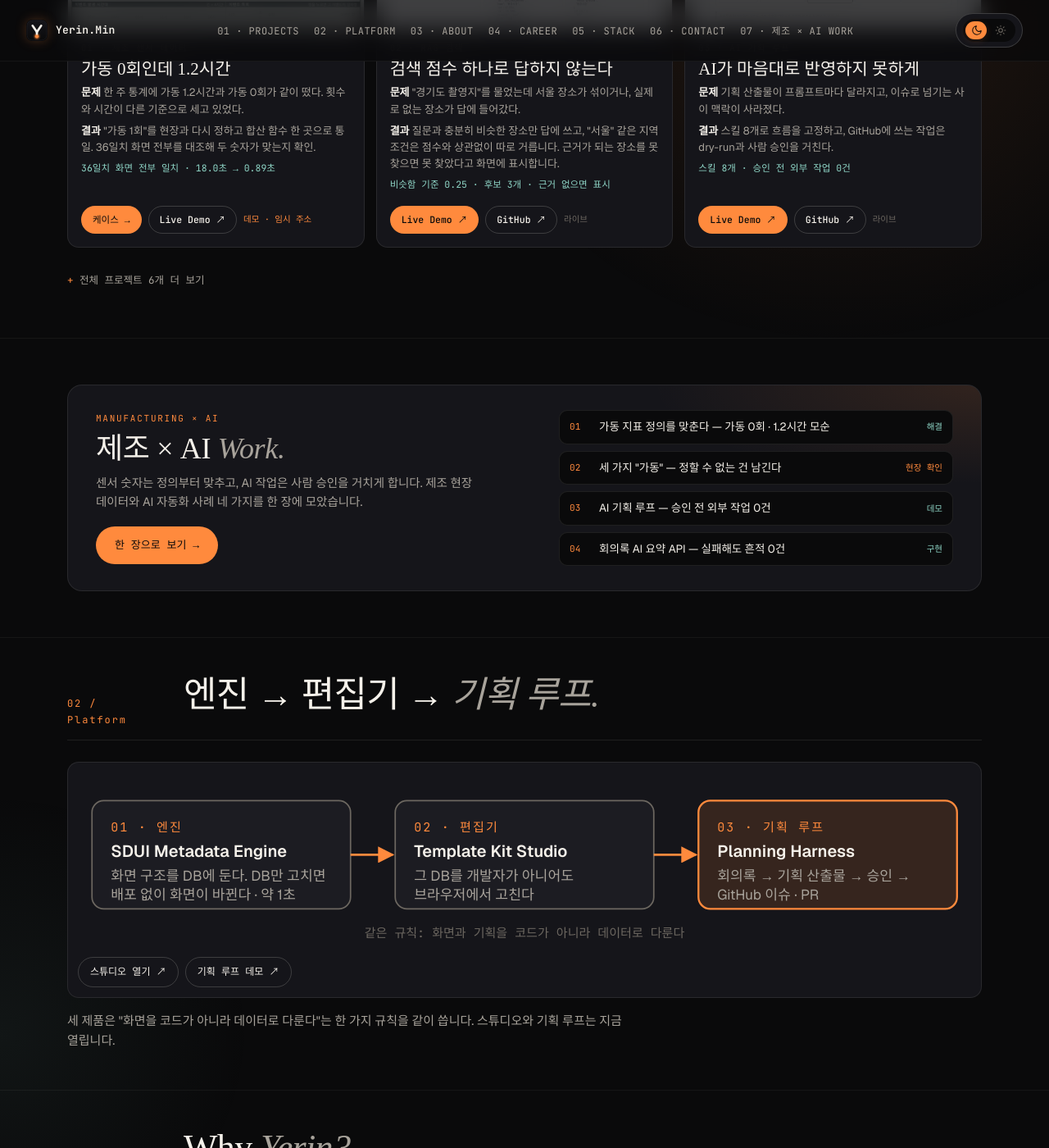
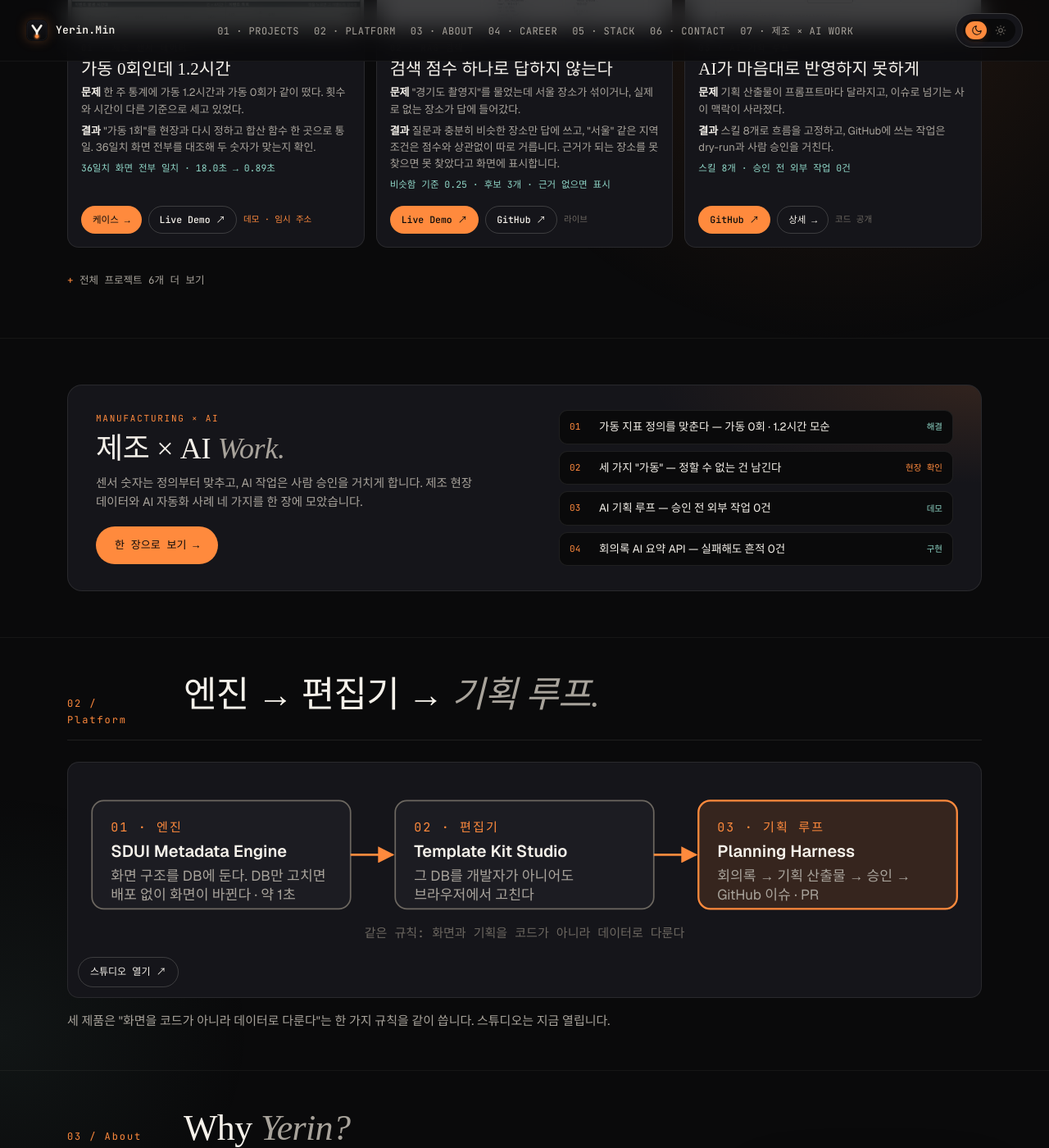
Before and after one commit to feed-mina/feed-mina.github.io, a Jekyll site: the page index.html, which Jekyll copies as it is, in a window 1280 px wide and 1400 px high, scrolled down 862 px. Shown: the whole window at 82% size. Built offline with Jekyll 4.4.1, drawn with Linux system fonts in a browser that asks for light colours; some web fonts are replaced.

Commit message:
포트폴리오: 기획 루프 데모(harness-meeting-app) 링크 제거
- 제품 구조 그림 아래 '기획 루프 데모 ↗' 버튼 삭제, 설명 문구를 '스튜디오는 지금 열립니다'로
- AI 기획 루프 케이스 카드: 이미지 링크 해제, Live Demo 대신 GitHub(주) + 상세 페이지 링크, 상태 라벨 '코드 공개'
- projects 배열과 manufacturing-ai 페이지의 같은 Live Demo 링크 제거
- planning-harness.html · assets/docs 두 가이드의 링크는 그대로 둠(별도 페이지)

Co-Authored-By: Claude Fable 5.1 <noreply@anthropic.com>
Claude-Session: https://claude.ai/code/session_019KfZYxMY44mPxjFsMFYskQ

```diff
--- a/index.html
+++ b/index.html
@@ -1264,14 +1264,14 @@
         </div>
       </div>
       <div class="case">
-        <a href="https://harness-meeting-app.kibayerin.workers.dev" target="_blank" rel="noopener"><img src="assets/images/planning-harness-analysis.png" alt="Planning Harness 분석 화면" loading="lazy" width="1280" height="720" /></a>
+        <img src="assets/images/planning-harness-analysis.png" alt="Planning Harness 분석 화면" loading="lazy" width="1280" height="720" />
         <div class="b">
           <div class="tag">03 · AI 기획 루프</div>
           <h3>AI가 마음대로 반영하지 못하게</h3>
           <div class="q"><b>문제</b> 기획 산출물이 프롬프트마다 달라지고, 이슈로 넘기는 사이 맥락이 사라졌다.</div>
           <div class="q"><b>결과</b> 스킬 8개로 흐름을 고정하고, GitHub에 쓰는 작업은 dry-run과 사람 승인을 거친다.</div>
           <div class="m">스킬 8개 · 승인 전 외부 작업 0건</div>
-          <div class="ln"><a class="btn primary" href="https://harness-meeting-app.kibayerin.workers.dev" target="_blank" rel="noopener">Live Demo ↗</a><a class="btn" href="https://github.com/feed-mina/planning-harness-portfolio" target="_blank" rel="noopener">GitHub ↗</a><span class="st">라이브</span></div>
+          <div class="ln"><a class="btn primary" href="https://github.com/feed-mina/planning-harness-portfolio" target="_blank" rel="noopener">GitHub ↗</a><a class="btn" href="planning-harness.html">상세 →</a><span class="st">코드 공개</span></div>
         </div>
       </div>
     </div>
@@ -1333,10 +1333,9 @@
         </svg>
       <div class="links">
         <a class="btn" href="https://sdui-template-kit-productization.pages.dev/studio/" target="_blank" rel="noopener">스튜디오 열기 ↗</a>
-        <a class="btn" href="https://harness-meeting-app.kibayerin.workers.dev" target="_blank" rel="noopener">기획 루프 데모 ↗</a>
       </div>
     </div>
-    <p class="fig-note">세 제품은 "화면을 코드가 아니라 데이터로 다룬다"는 한 가지 규칙을 같이 씁니다. 스튜디오와 기획 루프는 지금 열립니다.</p>
+    <p class="fig-note">세 제품은 "화면을 코드가 아니라 데이터로 다룬다"는 한 가지 규칙을 같이 씁니다. 스튜디오는 지금 열립니다.</p>
   </div>
 </section>
 
@@ -1617,8 +1616,7 @@ const projects = [
       "다른 프로젝트에도 설치 가능한 Claude Code 플러그인 형태로 패키징"
     ],
     links: [
-      { label: "Live Demo", url: "https://harness-meeting-app.kibayerin.workers.dev", primary: true },
-      { label: "화면 편집기 (Studio)", url: "https://sdui-template-kit-productization.pages.dev/studio/" },
+      { label: "화면 편집기 (Studio)", url: "https://sdui-template-kit-productization.pages.dev/studio/", primary: true },
       { label: "사용자 가이드", url: "assets/docs/planning-harness-user-guide.html" },
       { label: "개발자 문서", url: "assets/docs/planning-harness-developer-guide.html" },
       { label: "GitHub", url: "https://github.com/feed-mina/planning-harness-portfolio" }
--- a/manufacturing-ai/index.html
+++ b/manufacturing-ai/index.html
@@ -216,10 +216,9 @@
     </div>
     <p class="body" style="margin-top:16px">제조 현장에 맞춰 바꾸면 같은 구조가 "원인 확인 → 수정안 → <b>승인</b> → 배포 → 보고"가 됩니다. evol 작업에서도 이 순서를 스킬로 만들어 씁니다.</p>
     <div class="actions">
-      <a class="btn primary" href="https://harness-meeting-app.kibayerin.workers.dev" target="_blank" rel="noopener">Live Demo ↗</a>
       <a class="btn" href="../assets/docs/planning-harness-user-guide.html">사용자 가이드 →</a>
       <a class="btn" href="../assets/docs/planning-harness-developer-guide.html">개발자 문서 →</a>
-      <a class="btn" href="https://github.com/feed-mina/planning-harness-portfolio" target="_blank" rel="noopener">GitHub ↗</a>
+      <a class="btn primary" href="https://github.com/feed-mina/planning-harness-portfolio" target="_blank" rel="noopener">GitHub ↗</a>
     </div>
   </div></section>
 
```
